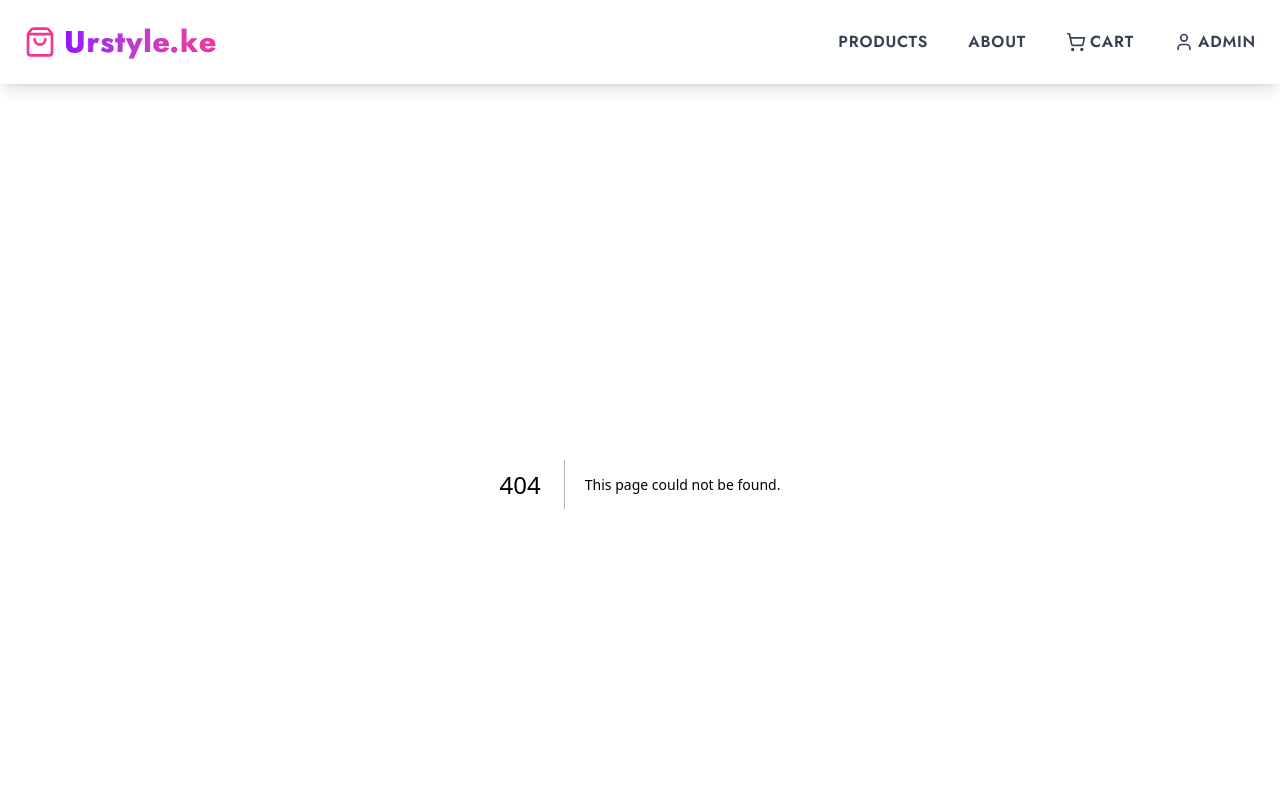
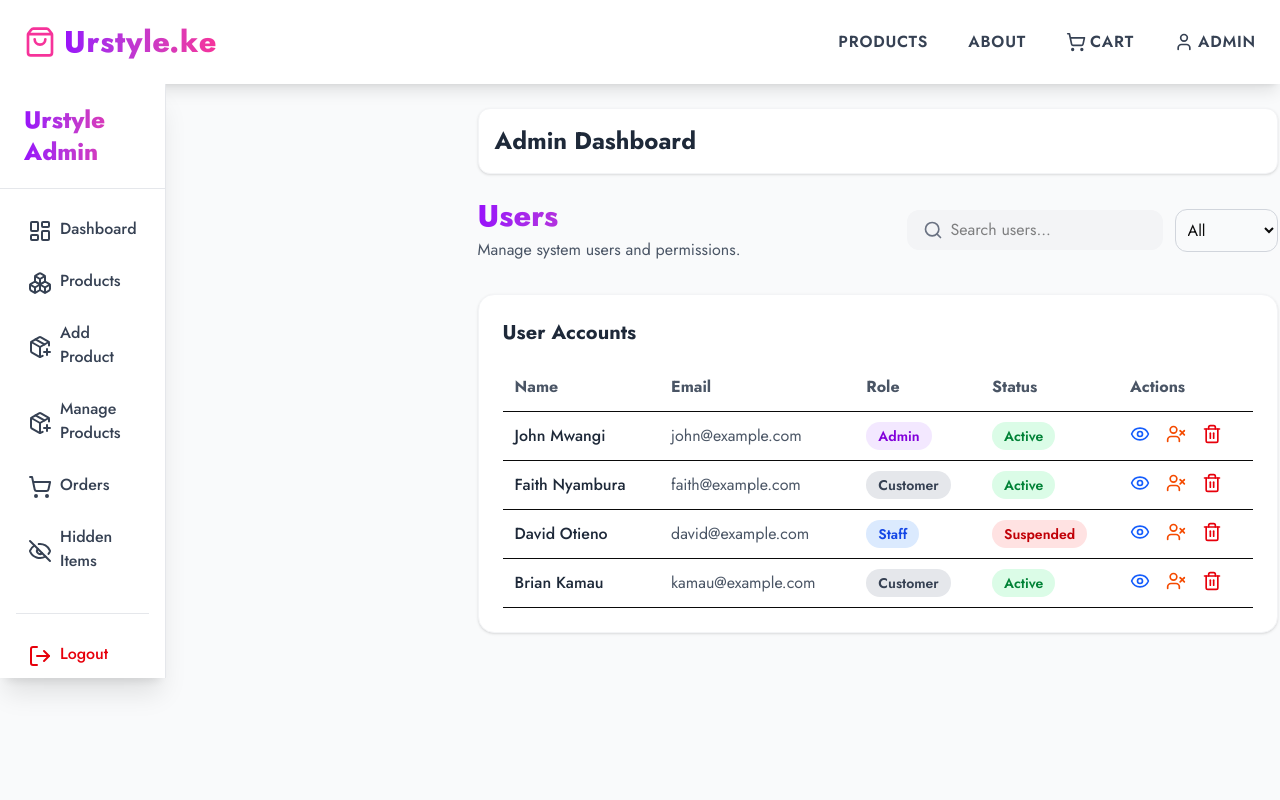
Before and after one commit to Griffinsshem/urstyle.ke, a Next.js app: page /admin/users in a window 1280 px wide. Before the commit this address had no page. Shown: the top 800 px of the page. Built offline with nearby package versions, Linux system fonts and the light colour scheme; sample sign-in values are in the browser's storage.

Commit message:
feat(admin): add premium Users management page with roles, statuses, search, and actions

```diff
--- /dev/null
+++ b/src/app/admin/users/page.js
@@ -0,0 +1,173 @@
+"use client";
+
+import { useState } from "react";
+import { Search, Filter, Eye, ShieldCheck, UserX, Trash2 } from "lucide-react";
+
+export default function UsersPage() {
+  const [search, setSearch] = useState("");
+  const [role, setRole] = useState("All");
+
+  const filteredUsers = users.filter((user) => {
+    const matchSearch =
+      user.name.toLowerCase().includes(search.toLowerCase()) ||
+      user.email.toLowerCase().includes(search.toLowerCase());
+
+    const matchRole = role === "All" || role === user.role;
+
+    return matchSearch && matchRole;
+  });
+
+  return (
+    <div className="space-y-8">
+      {/* Header */}
+      <div className="flex flex-col md:flex-row justify-between items-center gap-4">
+        <div>
+          <h1 className="text-3xl font-extrabold bg-gradient-to-r from-purple-600 to-pink-500 bg-clip-text text-transparent">
+            Users
+          </h1>
+          <p className="text-gray-600 mt-1">Manage system users and permissions.</p>
+        </div>
+
+        {/* Search + Filter */}
+        <div className="flex items-center gap-3">
+          <div className="flex items-center bg-gray-100 rounded-xl px-4 py-2">
+            <Search className="w-5 h-5 text-gray-500" />
+            <input
+              type="text"
+              placeholder="Search users..."
+              className="bg-transparent ml-2 outline-none"
+              value={search}
+              onChange={(e) => setSearch(e.target.value)}
+            />
+          </div>
+
+          <select
+            className="p-2 rounded-xl border border-gray-300"
+            value={role}
+            onChange={(e) => setRole(e.target.value)}
+          >
+            <option>All</option>
+            <option>Admin</option>
+            <option>Staff</option>
+            <option>Customer</option>
+          </select>
+        </div>
+      </div>
+
+      {/* Users Table */}
+      <div className="bg-white rounded-2xl shadow-sm border border-gray-100 p-6">
+        <h2 className="text-xl font-bold text-gray-800 mb-4">User Accounts</h2>
+
+        <div className="overflow-x-auto">
+          <table className="w-full text-left min-w-[750px]">
+            <thead>
+              <tr className="border-b">
+                <th className="p-3 text-gray-600">Name</th>
+                <th className="p-3 text-gray-600">Email</th>
+                <th className="p-3 text-gray-600">Role</th>
+                <th className="p-3 text-gray-600">Status</th>
+                <th className="p-3 text-gray-600">Actions</th>
+              </tr>
+            </thead>
+
+            <tbody>
+              {filteredUsers.map((user) => (
+                <tr key={user.id} className="border-b hover:bg-gray-50 transition">
+                  <td className="p-3 font-medium text-gray-800">{user.name}</td>
+                  <td className="p-3 text-gray-600">{user.email}</td>
+
+                  {/* Role Badge */}
+                  <td className="p-3">
+                    <span
+                      className={`
+                        px-3 py-1 rounded-full text-sm font-semibold
+                        ${user.role === "Admin"
+                          ? "bg-purple-100 text-purple-700"
+                          : user.role === "Staff"
+                            ? "bg-blue-100 text-blue-700"
+                            : "bg-gray-200 text-gray-700"
+                        }
+                      `}
+                    >
+                      {user.role}
+                    </span>
+                  </td>
+
+                  {/* Status Badge */}
+                  <td className="p-3">
+                    <span
+                      className={`
+                        px-3 py-1 rounded-full text-sm font-semibold
+                        ${user.status === "Active"
+                          ? "bg-green-100 text-green-700"
+                          : "bg-red-100 text-red-700"
+                        }
+                      `}
+                    >
+                      {user.status}
+                    </span>
+                  </td>
+
+                  {/* Actions */}
+                  <td className="p-3 flex items-center gap-4">
+                    <button className="text-blue-600 hover:text-blue-800">
+                      <Eye className="w-5 h-5" />
+                    </button>
+
+                    <button className="text-orange-600 hover:text-orange-800">
+                      <UserX className="w-5 h-5" />
+                    </button>
+
+                    <button className="text-red-600 hover:text-red-800">
+                      <Trash2 className="w-5 h-5" />
+                    </button>
+                  </td>
+                </tr>
+              ))}
+
+              {filteredUsers.length === 0 && (
+                <tr>
+                  <td colSpan="5" className="text-center p-6 text-gray-500">
+                    No users found.
+                  </td>
+                </tr>
+              )}
+            </tbody>
+          </table>
+        </div>
+      </div>
+    </div>
+  );
+}
+
+/* Dummy Data */
+const users = [
+  {
+    id: 1,
+    name: "John Mwangi",
+    email: "john@example.com",
+    role: "Admin",
+    status: "Active",
+  },
+  {
+    id: 2,
+    name: "Faith Nyambura",
+    email: "faith@example.com",
+    role: "Customer",
+    status: "Active",
+  },
+  {
+    id: 3,
+    name: "David Otieno",
+    email: "david@example.com",
+    role: "Staff",
+    status: "Suspended",
+  },
+  {
+    id: 4,
+    name: "Brian Kamau",
+    email: "kamau@example.com",
+    role: "Customer",
+    status: "Active",
+  },
+];
```
